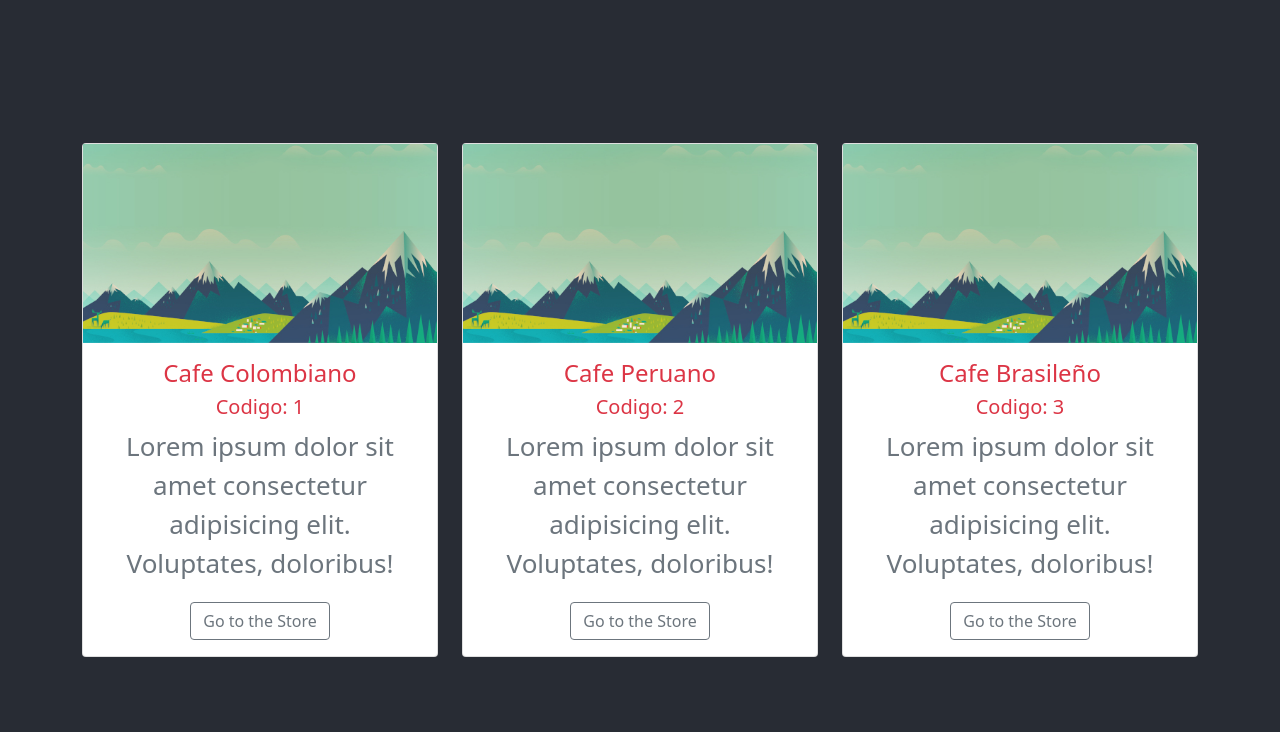
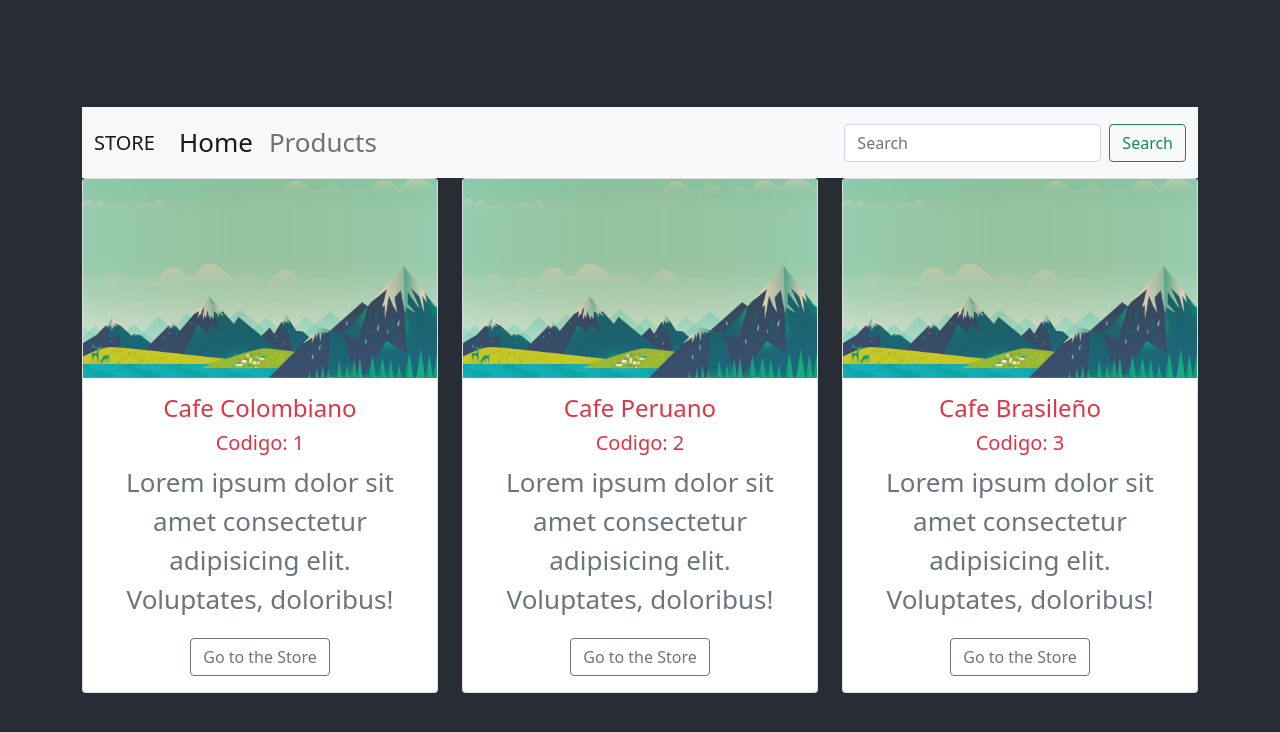
Before and after one commit to Rogrback/e-commerce-react, a React (Create React App) app: page / in a window 1280 px wide. Shown: the top 732 px of the page. Built offline with nearby package versions, Linux system fonts and the light colour scheme.

Commit message:
Avance header

```diff
--- a/src/components/Header.jsx
+++ b/src/components/Header.jsx
@@ -0,0 +1,29 @@
+import React from 'react'
+
+export const Header = () => {
+  return (
+    <div className="navbar navbar-expand-lg navbar-light bg-light">
+        <div className="container-fluid">
+            <a className="navbar-brand" href="#">STORE</a>
+            <button className="navbar-toggler" type="button" data-bs-toggle="collapse" data-bs-target="#navbarSupportedContent" aria-controls="navbarSupportedContent" aria-expanded="false" aria-label="Toggle navigation">
+              <span className="navbar-toggler-icon"></span>
+            </button>
+            <div className="collapse navbar-collapse" id="navbarSupportedContent">
+                <ul className="navbar-nav me-auto mb-2 mb-lg-0">
+                    <li className="nav-item">
+                       <a className="nav-link active" aria-current="page" href="#">Home</a>
+                    </li>
+                    <li className="nav-item">
+                       <a class="nav-link" href="#">Products</a>
+                    </li>
+                </ul>
+
+                <form className="d-flex">
+                    <input className="form-control me-2" type="search" placeholder="Search" aria-label="Search"/>
+                    <button className="btn btn-outline-success" type="submit">Search</button>
+                </form>
+            </div>
+        </div>
+    </div>
+  )
+}
--- a/src/pages/Home.jsx
+++ b/src/pages/Home.jsx
@@ -1,5 +1,6 @@
 import React from 'react'
 import Product from '../components/Product'
+import {Header} from '../components/Header'
 import image1 from '../images/image2.jpg'
 
 
@@ -28,6 +29,7 @@
   return (
 
     <div className="container">
+    <Header/>
       <div className="row">
         {
           productCard.map(card => (
```
